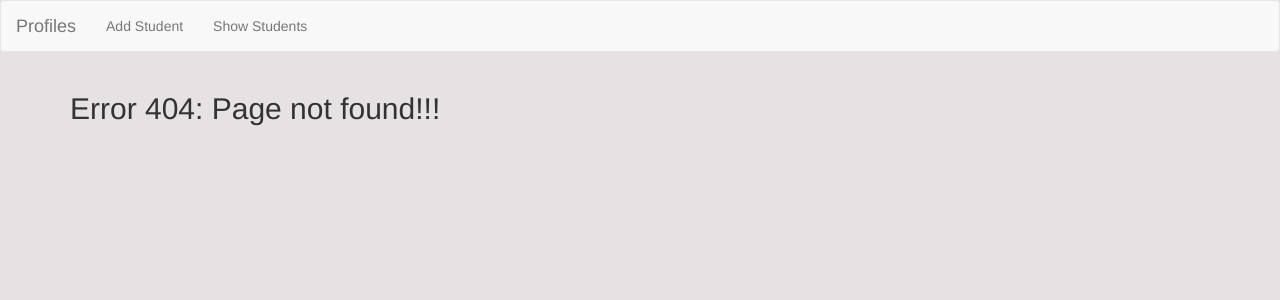
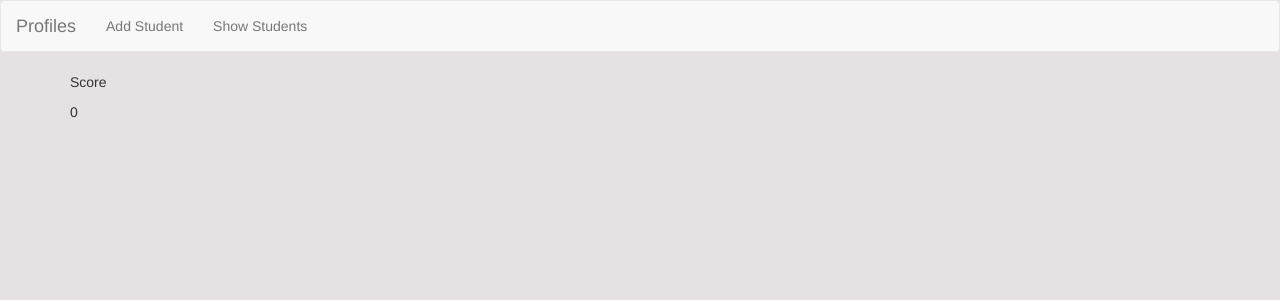
Before and after one commit to Abhinav7076/angular, an Angular app: page /score in a window 1280 px wide. Before the commit this address led to /not-found. Shown: the top 300 px of the page. Built offline with nearby package versions, Linux system fonts and the light colour scheme.

Commit message:
adding score via service

```diff
--- a/src/app/home/data.service.ts
+++ b/src/app/home/data.service.ts
@@ -1,4 +1,12 @@
+import { Injectable } from "@angular/core"
+
+// @Injectable({providedIn: 'root'})
 export class dataService {
     idx: number = 0
     score: number = 0
+
+    reset(){
+        this.idx=0
+        this.score=0
+    }
 }
--- a/src/app/home/home.component.ts
+++ b/src/app/home/home.component.ts
@@ -6,7 +6,7 @@ import { quiz } from './quiz.model';
   selector: 'app-home',
   templateUrl: './home.component.html',
   styleUrls: ['./home.component.css'],
-  providers: [dataService]
+  // providers: [dataService]
 })
 export class HomeComponent implements OnInit, OnDestroy {
 
@@ -21,7 +21,6 @@ export class HomeComponent implements OnInit, OnDestroy {
   timeLeft: number = 3
   count = 0
   interval
-  idx: number = 0
 
 
   constructor(protected dataService: dataService) { }
@@ -45,7 +44,7 @@ export class HomeComponent implements OnInit, OnDestroy {
   }
 
   ngOnDestroy(): void {
-    this.subscription.unsubscribe()
+    // this.subscription.unsubscribe()
   }
 
 }
--- a/src/app/home/options/options.component.ts
+++ b/src/app/home/options/options.component.ts
@@ -1,5 +1,6 @@
 import { animate, state, style, transition, trigger } from '@angular/animations';
 import { Component, ElementRef, EventEmitter, Input, OnInit, Output, ViewChild } from '@angular/core';
+import { Router } from '@angular/router';
 import { dataService } from '../data.service';
 
 @Component({
@@ -30,17 +31,20 @@ export class OptionsComponent implements OnInit {
   @ViewChild('opSel1') optionSelected1: ElementRef
   @Output() idx = new EventEmitter<number>()
 
-  constructor(private dataService: dataService) { }
+  constructor(private dataService: dataService, private router: Router) { }
 
   checkAnswer(){
-      console.log("service "+this.dataService.idx)
+      console.log("service "+this.dataService.idx+" "+this.dataService.score)
       if(this.optionSelected1.nativeElement.innerHTML === this.data.ans) {
         this.state = 'correct'
         this.dataService.score += 1
       }
       else
         this.state = 'wrong'
+
       setTimeout(()=> {
+        if(this.dataService.idx===2)
+        this.router.navigate(['/score'])
         this.dataService.idx += 1
         this.state='normal'
        }, 1000)
--- /dev/null
+++ b/src/app/home/score/score.component.html
@@ -0,0 +1,2 @@
+<p>Score</p>
+<p>{{this.dataService.score}}</p>
--- /dev/null
+++ b/src/app/home/score/score.component.ts
@@ -0,0 +1,21 @@
+import { Component, OnDestroy, OnInit } from '@angular/core';
+import { dataService } from '../data.service';
+
+@Component({
+  selector: 'app-score',
+  templateUrl: './score.component.html',
+  styleUrls: ['./score.component.css']
+})
+export class ScoreComponent implements OnInit, OnDestroy {
+
+  constructor(protected dataService: dataService) { }
+
+  ngOnInit(): void {
+    console.log(this.dataService.score)
+  }
+
+  ngOnDestroy(): void {
+    this.dataService.reset()
+  }
+
+}
```
Also changed, not shown: src/app/app.module.ts (+6 -3 lines), src/app/home/score/score.component.css (added).
